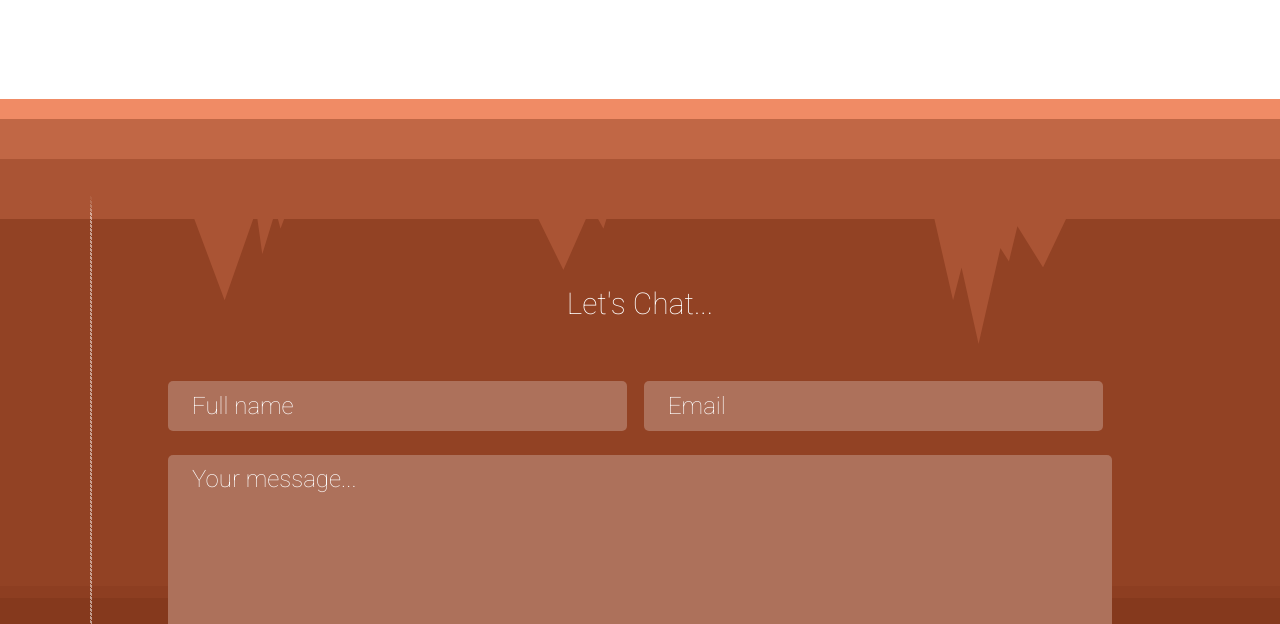
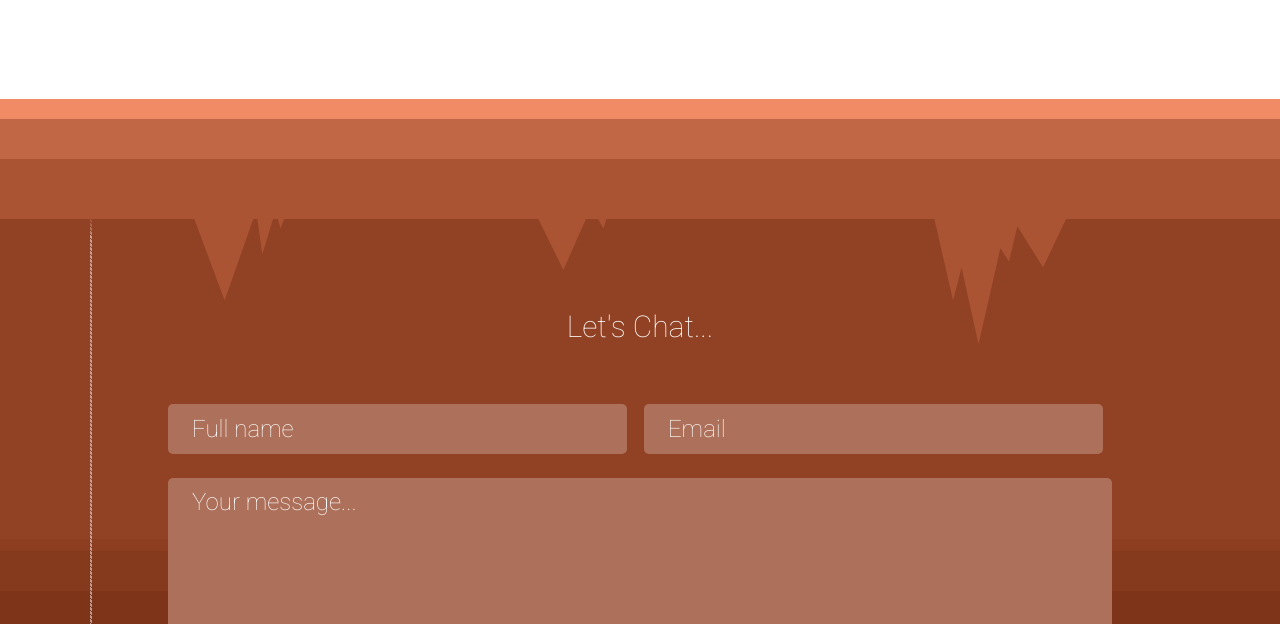
Before and after one commit to Johnstonian/portfolio, a PHP site: page / in a window 1280 px wide. Shown: the part 5876-6500 px from the top of the page. Run offline with PHP 8.4, Linux system fonts and the light colour scheme.

Commit message:
fixed multiple background issue and added placeholders.js for IE

```diff
--- a/css/dev/style.scss
+++ b/css/dev/style.scss
@@ -303,7 +303,7 @@ i.icon-wrapper {
 	@media only screen and (min-width: $brkpt-420) {
 		width: 49.1379310344828%;
 		&:nth-child(n) {
-			margin-right: 0.08620689655172;
+			margin-right: 0.08620689655172%;
 		}
 		&:nth-child(2n) {
 			margin-right: 0;
@@ -763,14 +763,30 @@ i.icon-wrapper {
 
 /* contact section styles */
 .contact {
-	background: url('../images/spikes.png'), url('../images/bottom_contact.gif');
-		background-repeat: repeat-x;
+
+	background: $dark-orange;
+		padding: 0;
+
+	&:after {
+		content: ' ';
+		background: url('../images/bottom_contact.gif');
 		background-color: $dark-orange;
-		background-position: top, bottom;
+		background-position: bottom;
+		width: 100%;
+		height: 330px;
+		margin-top: -330px;
+		top: 0;
+		z-index: 1;
+		display: block;
+		position: relative;
+	}
 
 	.container {
 		background: url('../images/pilot_rope.png') no-repeat transparent;
 		min-height: 650px;
+		margin-top: -9.5em;
+		position: relative;
+		z-index: 2;
 	}
 
 	.section-title {
@@ -780,6 +796,11 @@ i.icon-wrapper {
 		color: white;
 		padding-bottom: 2em;
 	}
+}
+
+.contact-top {
+	background: url('../images/spikes.png') repeat-x $dark-orange top;
+	height: 245px;
 }
 
 .form-messaging {
--- a/css/style.css
+++ b/css/style.css
@@ -3063,14 +3063,28 @@ i.icon-wrapper {
 
 /* contact section styles */
 .contact {
-  background: url("../images/spikes.png"), url("../images/bottom_contact.gif");
-  background-repeat: repeat-x;
+  background: #924224;
+  padding: 0;
+}
+.contact:after {
+  content: ' ';
+  background: url("../images/bottom_contact.gif");
   background-color: #924224;
-  background-position: top, bottom;
+  background-position: bottom;
+  width: 100%;
+  height: 330px;
+  margin-top: -330px;
+  top: 0;
+  z-index: 1;
+  display: block;
+  position: relative;
 }
 .contact .container {
   background: url("../images/pilot_rope.png") no-repeat transparent;
   min-height: 650px;
+  margin-top: -9.5em;
+  position: relative;
+  z-index: 2;
 }
 .contact .section-title {
   padding-top: 3em;
@@ -3080,6 +3094,11 @@ i.icon-wrapper {
   padding-bottom: 2em;
 }
 
+.contact-top {
+  background: url("../images/spikes.png") repeat-x #924224 top;
+  height: 245px;
+}
+
 .form-messaging {
   display: none;
   background-color: #aaaa55;
--- a/index.html
+++ b/index.html
@@ -24,8 +24,9 @@
   <link rel="stylesheet" type="text/css" href="css/style.css">
 
   <!--[if lt IE 9]>
-		<script src="js/html5shiv.min.js"></script>
-		<script src="js/respond.min.js"></script>
+		<script type="text/javascript" src="js/html5shiv.min.js"></script>
+		<script type="text/javascript" src="js/respond.min.js"></script>
+		<script type="text/javascript" src="js/placeholders.min.js"></script>
 	<![endif]-->
 
 </head>
@@ -514,9 +515,11 @@
 					<p class="more"><a href="#">View Project <i class="fa fa-long-arrow-right"></i></a></p>
 				</div> -->
 			</div>
+		</div>
 	</section>
 
 	<section class="section  contact" id="contact-section">
+		<div class="contact-top"></div>
 		<div class="container">
 			<h2 class="section-title">Let's Chat...</h2>
 			<form name="contact-form" class="validate-form" id="contactForm" method="POST">
@@ -554,6 +557,7 @@
 	</section>
 
 	<section class="section  testimonials" id="testimonial-section">
+		<div class="testimonials-top"></div>
 		<div class="container">
 			<h2 class="section-title">Testimonials</h2>
 
@@ -593,10 +597,9 @@
 						<p>Ryan was a great developer and was eager to learn new things. Good communicator and easy to get along with.</p>
 						<p class="reference">Tom Gersic <span class="orange">| Director of Mobile Development at Salesforce.com</span></p>
 				</div>
-
 			</div>
-
 		</div>
+	</div>
 	</section>
 
 	<footer class="footer">
```
Also changed, not shown: other parts of css/dev/style.scss (+25 -3 lines), other parts of css/style.css (+23 -4 lines), js/placeholders.min.js (added), js/respond.min.js.
